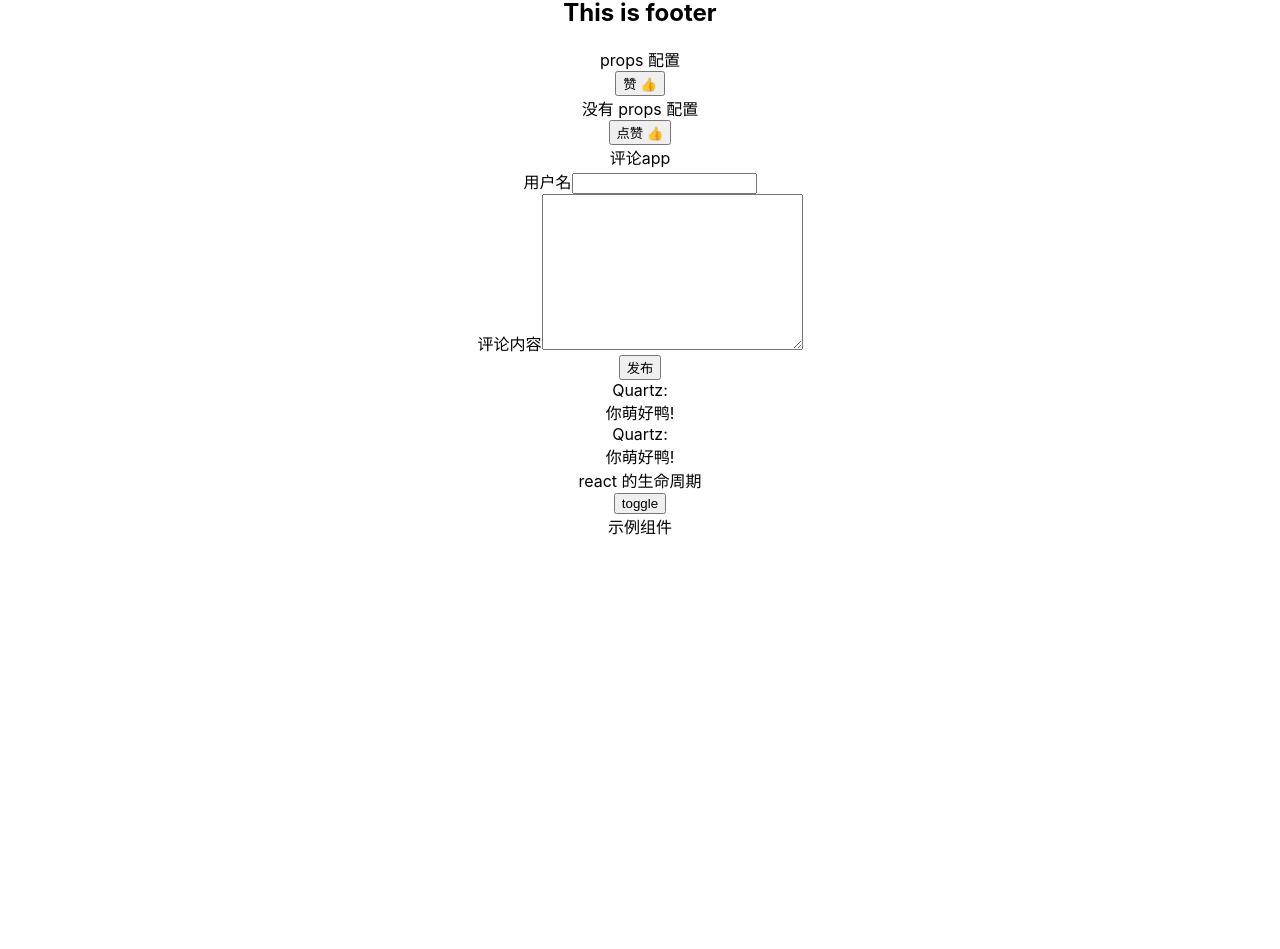
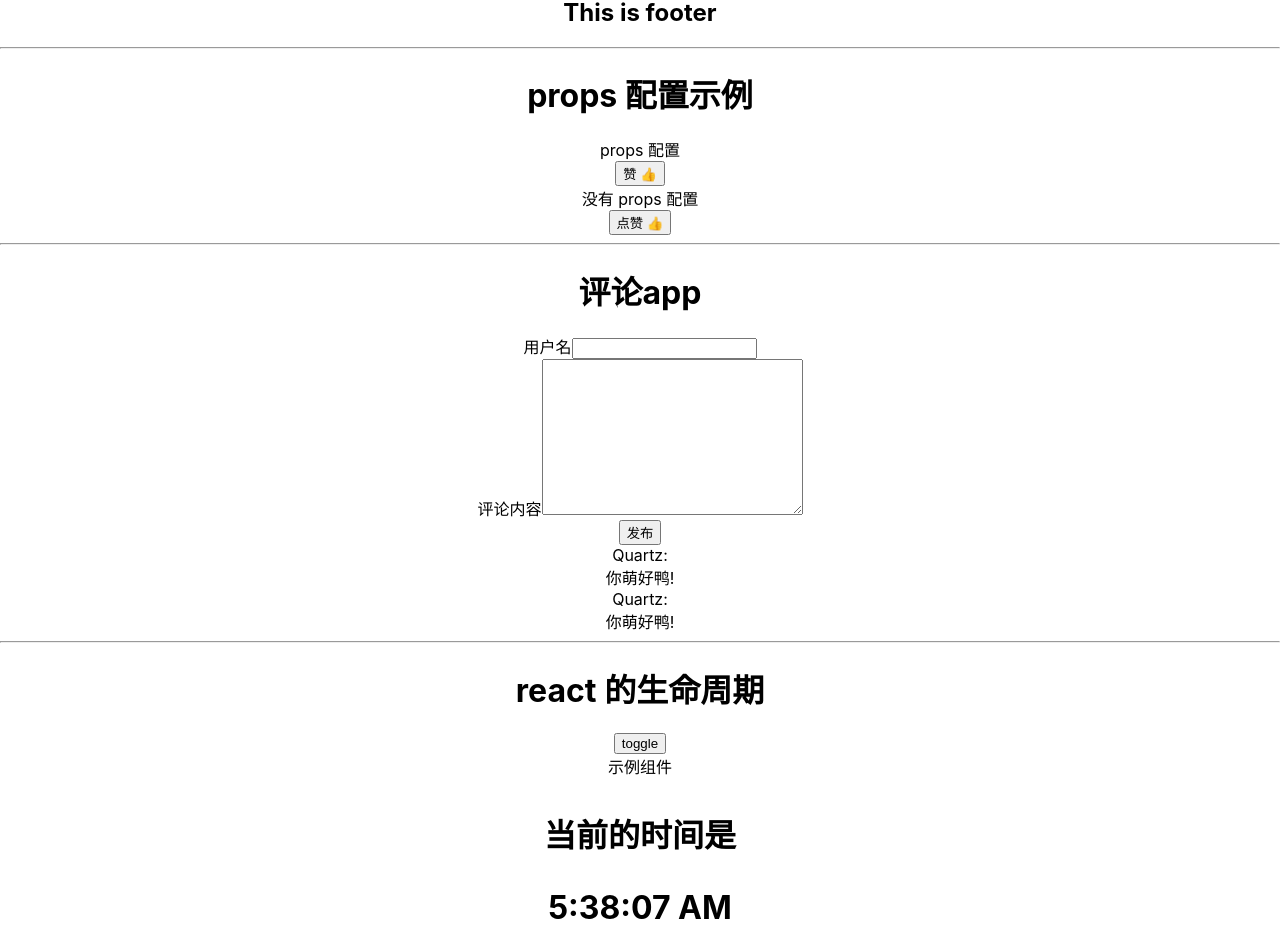
Before and after one commit to QheThe/react-sample, a React (Create React App) app: page / in a window 1280 px wide. Shown: the part 189-1138 px from the top of the page. Before the commit the page ends 800 px from the top, so only its background shows below. Built offline with nearby package versions, Linux system fonts and the light colour scheme.

Commit message:
feat: 整理下

```diff
--- a/src/App.js
+++ b/src/App.js
@@ -5,19 +5,25 @@ import Index from './header/header'
 import LikeButton from './like/like'
 import CommentApp from './comments/comment'
 import Lifecircle from './lifecircle/lifecircle'
+import Clock from './clock/clock'
 
 function App() {
   return (
     <div className="App">
       <Index />
+      <hr/>
+      <h1>props 配置示例</h1>
       <div>props 配置</div>
       <LikeButton likedText='已赞' unlikedText='赞'/>
       <div>没有 props 配置</div>
       <LikeButton />
-      <div>评论app</div>
+      <hr/>
+      <h1>评论app</h1>
       <CommentApp />
-      <div>react 的生命周期</div>
+      <hr/>
+      <h1>react 的生命周期</h1>
       <Lifecircle />
+      <Clock />
       {/* <header className="App-header">
         <img src={logo} className="App-logo" alt="logo" />
         <p>Hello React</p>
--- /dev/null
+++ b/src/clock/clock.js
@@ -0,0 +1,22 @@
+import React, { Component } from 'react'
+
+class Clock extends Component {
+    constructor () {
+        super()
+        this.state = {
+            date: new Date()
+        }
+    }
+    render () {
+        return (
+            <div>
+                <h1>
+                    <p>当前的时间是</p>
+                    { this.state.date.toLocaleTimeString() }
+                </h1>
+            </div>
+        )
+    }
+}
+
+export default Clock
```
